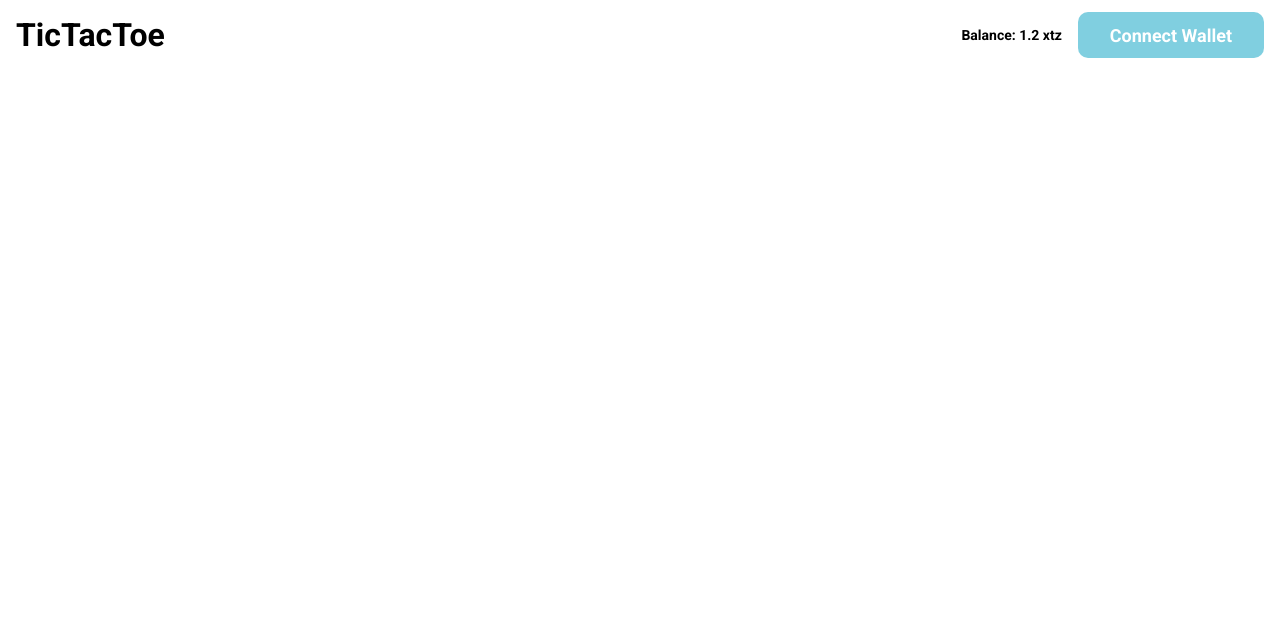
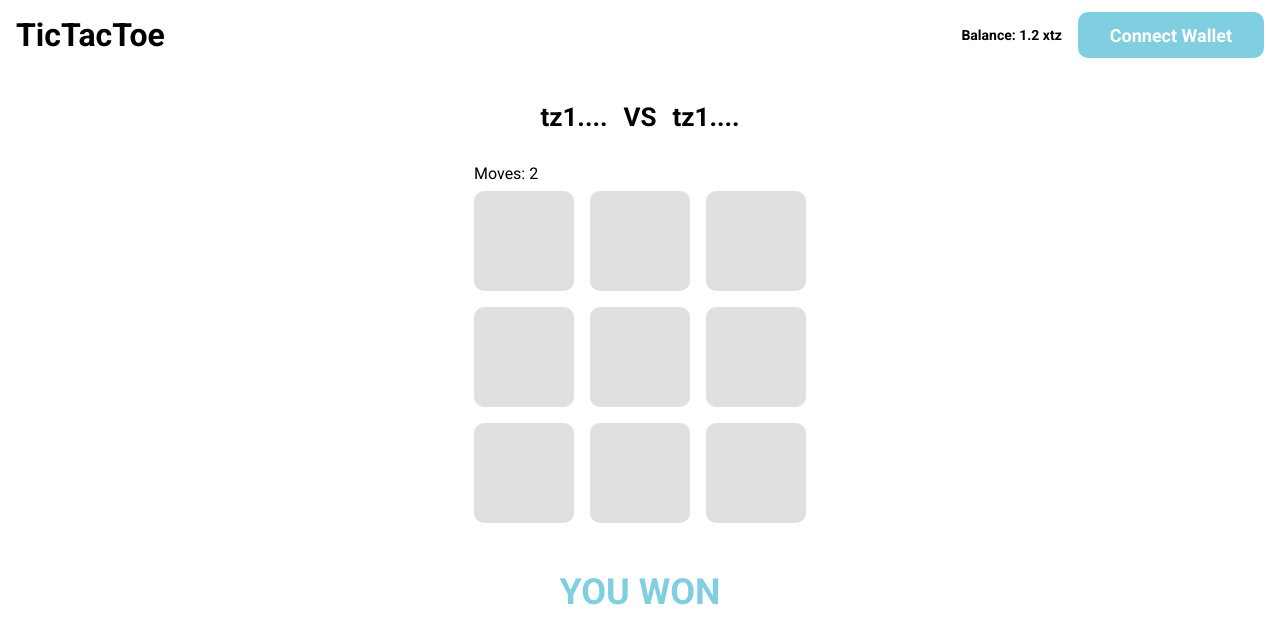
Before and after one commit to nicobuchet/TezosDappTuto, a React (Create React App) app: page /game/1 in a window 1280 px wide. Shown: the top 644 px of the page. Built offline with nearby package versions, Linux system fonts and the light colour scheme.

Commit message:
added game page

```diff
--- a/src/app/Routes.tsx
+++ b/src/app/Routes.tsx
@@ -1,11 +1,13 @@
 import React from "react";
 import { Routes as AppRoutes, Route } from "react-router-dom";
+import GamePage from "../pages/GamePage/GamePage";
 import HomePage from "../pages/HomePage/HomePage";
 
 const Routes = () => {
   return (
     <AppRoutes>
       <Route path="/" element={<HomePage />} />
+      <Route path="/game/:id" element={<GamePage />} />
     </AppRoutes>
   );
 };
--- /dev/null
+++ b/src/pages/GamePage/GamePage.styled.ts
@@ -0,0 +1,41 @@
+import styled from "styled-components"
+
+export const GamePageWrapper = styled.div`
+    position: relative;
+    top: 70px;
+    left: 0;
+    height: 100%;
+    width: 100%;
+    display: flex;
+    flex-direction: column;
+    align-items: center;
+    margin: 2rem 0;
+`;
+
+export const PlayersWrapper = styled.div`
+    display: flex;
+    align-items: center;
+    justify-content: center;
+    gap: 1rem;
+`;
+
+export const PlayerLabel = styled.div<{
+    align?: string;
+}>`
+    font-size: 26px;
+    text-align: ${(props) => props.align || "left"};
+    font-weight: 600;
+`;
+
+export const VSLabel = styled.div`
+    font-size: 26px;
+    font-weight: 700;
+`;
+
+export const StatusLabel = styled.div<{
+    color?: string;
+}>`
+    font-size: 36px;
+    font-weight: bold;
+    color: ${(props) => props.color || "black"};
+`;
--- /dev/null
+++ b/src/pages/GamePage/GamePage.tsx
@@ -0,0 +1,33 @@
+import React from 'react'
+import { useParams } from 'react-router-dom'
+import { main } from '../../app/styles/theme.styled'
+import {
+    GamePageWrapper,
+    PlayerLabel,
+    PlayersWrapper,
+    StatusLabel,
+    VSLabel
+} from './GamePage.styled'
+import Grid from './Grid/Grid'
+
+type LocationParams = {
+    id: string
+}
+
+const GamePage = () => {
+    const { id } = useParams<LocationParams>();
+
+    return (
+        <GamePageWrapper>
+            <PlayersWrapper>
+                <PlayerLabel align="right">tz1....</PlayerLabel>
+                <VSLabel>VS</VSLabel>
+                <PlayerLabel>tz1....</PlayerLabel>
+            </PlayersWrapper>
+            <Grid />
+            <StatusLabel color={main.colors.primary}>YOU WON</StatusLabel>
+        </GamePageWrapper>
+    )
+}
+
+export default GamePage
--- /dev/null
+++ b/src/pages/GamePage/Grid/Grid.styled.ts
@@ -0,0 +1,35 @@
+import styled from "styled-components"
+
+export const GridWrapper = styled.div`
+    margin: 2rem 0;
+`;
+
+export const Cell = styled.div<{
+    active?: boolean;
+    player?: 1 | 2;
+}>`
+    width: 100px;
+    height: 100px;
+    background-color: ${(props) => props.active ?
+        props.player === 1 ? props.theme.colors.primary : props.theme.colors.secondary :
+        props.theme.colors.systemGrey
+    };
+    border-radius: 10px;
+    cursor: pointer;
+
+    &:hover {
+        background-color: ${(props) => props.player === 1 ? props.theme.colors.primary : props.theme.colors.secondary};
+    }
+`;
+
+export const Row = styled.div`
+    display: flex;
+    align-items: center;
+    justify-content: center;
+    gap: 1rem;
+    margin-bottom: 1rem;
+`;
+
+export const MovesLabel = styled.div`
+    margin-bottom: 0.5rem;
+`;
--- /dev/null
+++ b/src/pages/GamePage/Grid/Grid.tsx
@@ -0,0 +1,21 @@
+import React from 'react'
+import { Cell, GridWrapper, MovesLabel, Row } from './Grid.styled'
+
+const Grid = () => {
+  return (
+    <GridWrapper>
+        <MovesLabel>Moves: 2</MovesLabel>
+        <div>
+            {[...Array(3)].map((i: number) => {
+                return (
+                    <Row key={i}>
+                        {[...Array(3)].map((j: number) => <Cell key={j} />)}
+                    </Row>
+                )
+            })}
+        </div>
+    </GridWrapper>
+  )
+}
+
+export default Grid
```
